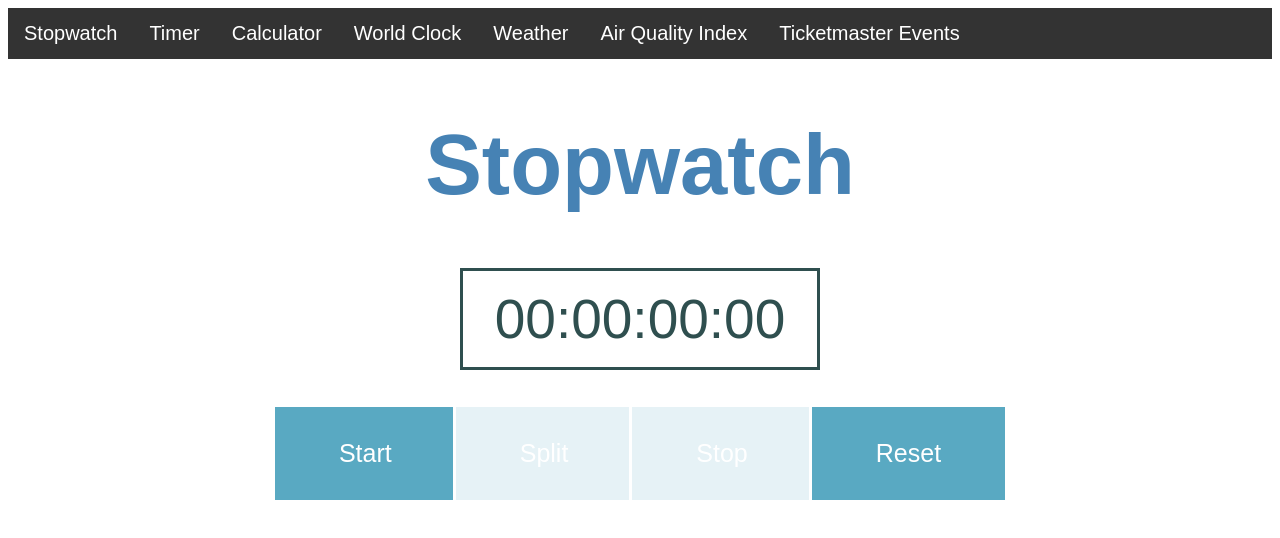
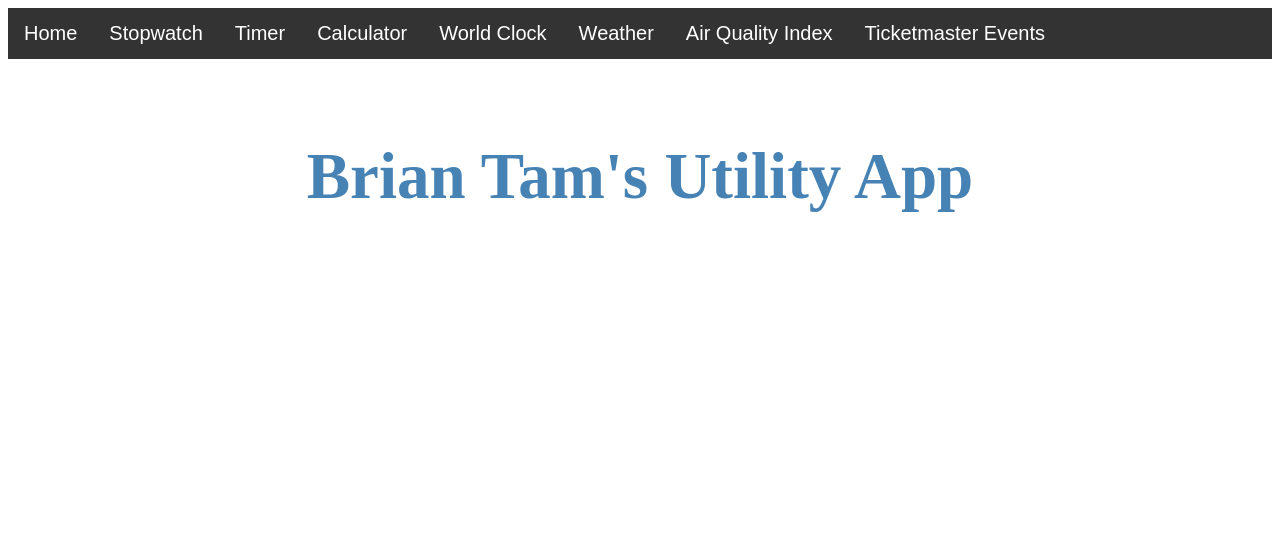
Before and after one commit to briantam23/utilities-app, a React app: page / in a window 1280 px wide. Shown: the top 538 px of the page. Built offline with nearby package versions, Linux system fonts and the light colour scheme.

Commit message:
Added Homepage & routes

```diff
--- a/src/components/App.js
+++ b/src/components/App.js
@@ -1,14 +1,19 @@
 import React, { Fragment } from 'react';
 import Nav from './Nav';
-import Stopwatch from './stopwatch/Stopwatch';
+import Home from './Home';
+import Stopwatch from './stopwatch';
+import { HashRouter as Router, Route } from 'react-router-dom';
 
 
 const App = () => {
     return(
-        <Fragment>
-            <Nav/>
-            <Stopwatch/>
-        </Fragment>
+        <Router>
+            <Fragment>
+                <Nav/>
+                <Route exact path='/' render={ () => <Home/> }/>
+                <Route path='/stopwatch' render={ () => <Stopwatch/> }/>
+            </Fragment>
+        </Router>
     )
 }
 
--- /dev/null
+++ b/src/components/Home.js
@@ -0,0 +1,12 @@
+import React from 'react';
+import style from './home.less';
+
+
+const Home = () => (
+    <h1 className={ style.header }>
+        Brian Tam's Utility App
+    </h1>
+)
+
+
+export default Home;
--- a/src/components/Nav.js
+++ b/src/components/Nav.js
@@ -1,10 +1,12 @@
 import React from 'react';
 import style from './nav.less';
+import { Link } from 'react-router-dom';
 
 
 const Nav = () => (
     <ul className={ style.nav }>
-        <li><a href='#'>Stopwatch</a></li>
+        <li><Link to='/'>Home</Link></li>
+        <li><Link to='/stopwatch'>Stopwatch</Link></li>
         <li><a href='#'>Timer</a></li>
         <li><a href='#'>Calculator</a></li>
         <li><a href='#'>World Clock</a></li>
--- /dev/null
+++ b/src/components/home.less
@@ -0,0 +1,6 @@
+.header {
+    color: steelblue;
+    font-size: 65px;
+    text-align: center;
+    margin-top: 80px;
+}
--- a/src/components/stopwatch/Stopwatch.js
+++ b/src/components/stopwatch/index.js
@@ -1,8 +1,8 @@
 import React, { Component } from 'react';
+import style from './index.less';
 import Buttons from './Buttons';
 import SplitTimeList from './SplitTimeList';
 import formatTime from '../../utils';
-import style from './stopwatch.less';
 
 
 class Stopwatch extends Component {
```
Also changed, not shown: src/components/stopwatch/index.less (renamed from src/components/stopwatch/stopwatch.less).
